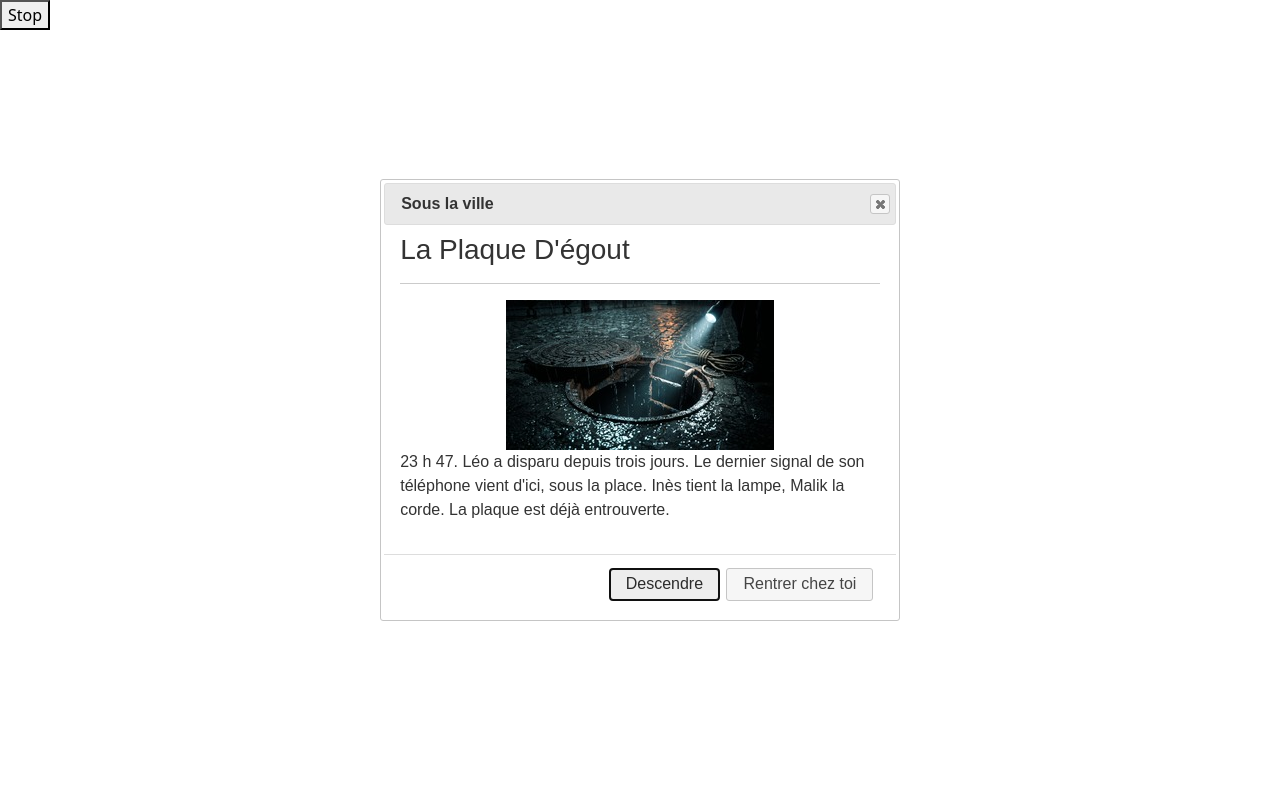
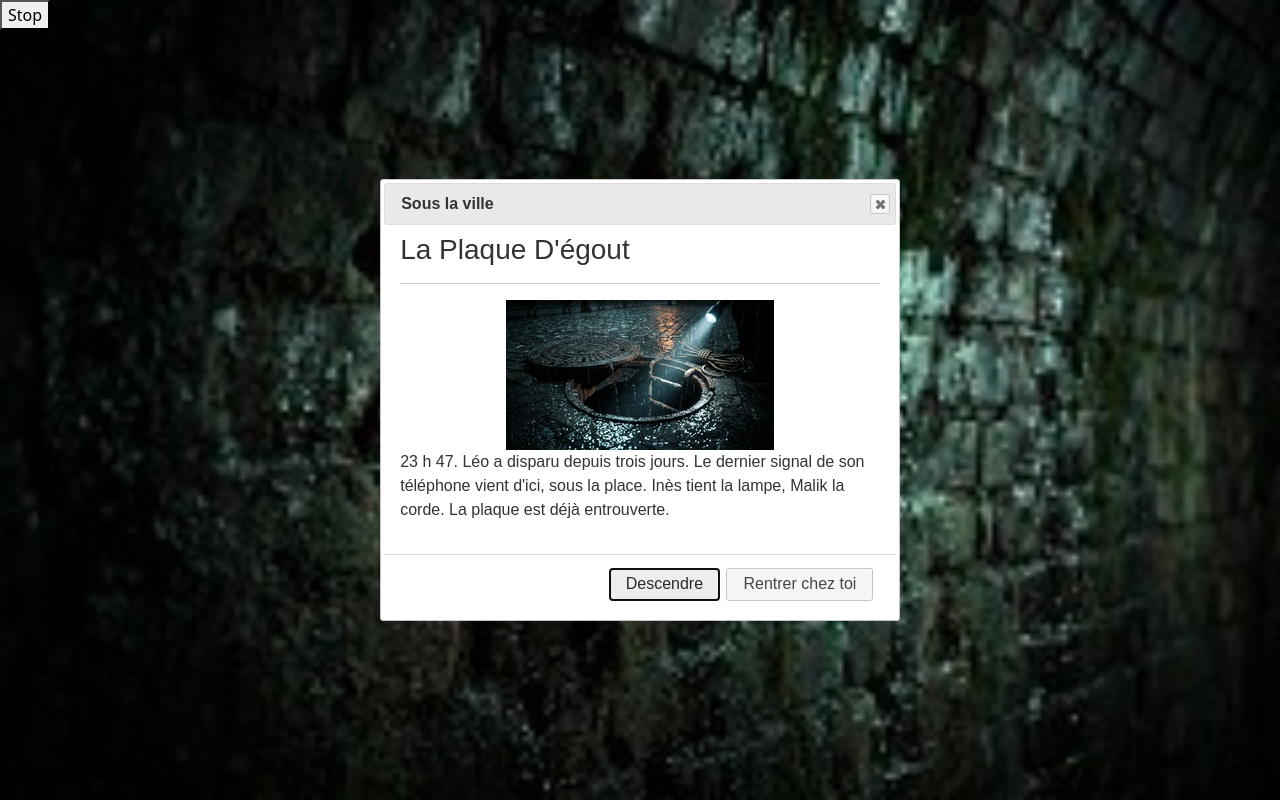
Before and after one commit to damyanmf-maker/SouslaVille-DRAKE, a plain HTML site: page index.html in a window 1280 px wide. Drawn offline with nearby package versions, Linux system fonts and the light colour scheme.

Commit message:
image fond ( damyan)

```diff
--- a/style.css
+++ b/style.css
@@ -4,7 +4,7 @@ html {
 }
 /* après */
 body{
-  background-image:url('Fond java.jpeg');
+  background-image:url('Fond_java.jpeg');
   background-size:cover;
   background-repeat: no-repeat;
 }
```
